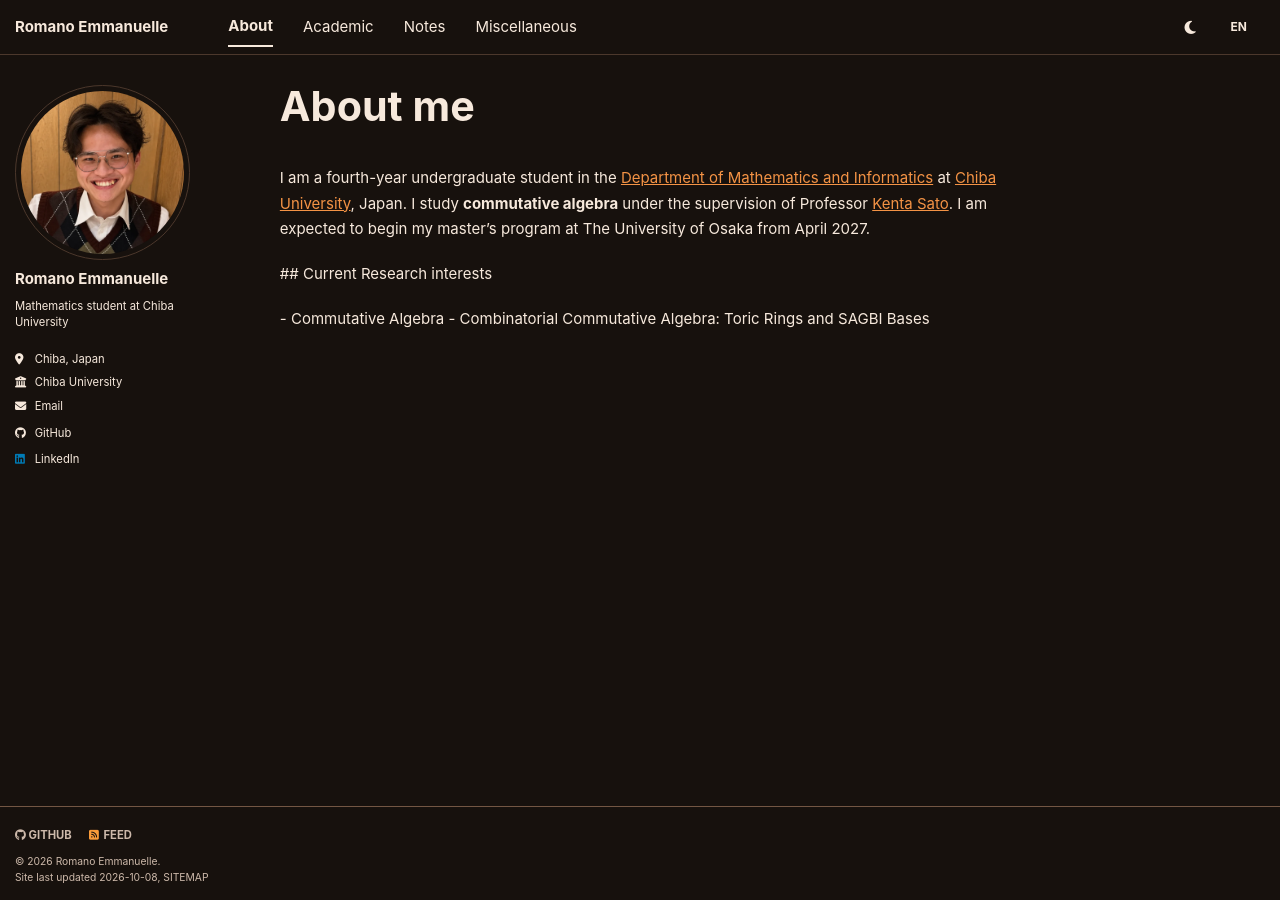
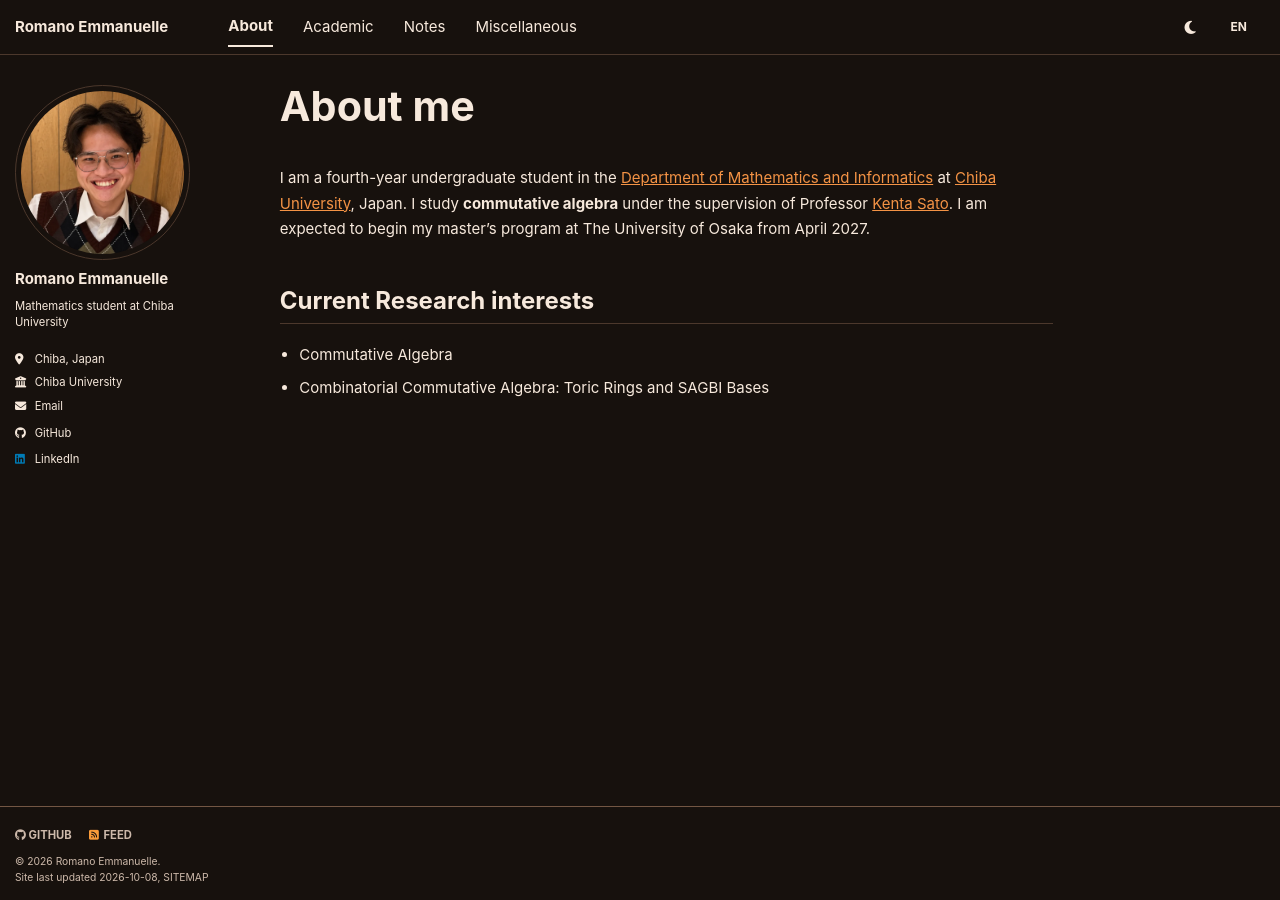
Before and after one commit to RomanoEmmanuelle/RomanoEmmanuelle.github.io, a Jekyll site: the page built from _pages/about.md, in a window 1280 px wide. Built offline with Jekyll 4.4.1, drawn with Linux system fonts in a browser that asks for light colours; a style sheet for code colours, icons or effects is not loaded; part of the change alters nothing that is shown.

```diff
--- a/_pages/about.md
+++ b/_pages/about.md
@@ -9,10 +9,6 @@ redirect_from:
 <p data-language="en">I am a fourth-year undergraduate student in the <a href="https://www.math.s.chiba-u.ac.jp/">Department of Mathematics and Informatics</a> at <a href="https://www.chiba-u.ac.jp/">Chiba University</a>, Japan. I study <strong>commutative algebra</strong> under the supervision of Professor <a href="https://sites.google.com/view/ktsato">Kenta Sato</a>. I am expected to begin my master’s program at The University of Osaka from April 2027.</p>
 <p data-language="ja" lang="ja" hidden>私は<a href="https://www.chiba-u.ac.jp/">千葉大学</a>の<a href="https://www.math.s.chiba-u.ac.jp/">数学・情報数理学科</a>に所属する学部4年生です。<a href="https://sites.google.com/view/ktsato">佐藤謙太先生</a>の指導のもと、<strong>可換代数</strong>を学んでいます。2027年4月から大阪大学の修士課程に進学する予定です。</p>
 
-<p data-language="en"> ## Current Research interests</p>
-<p data-language="ja" lang="ja" hidden> ## 現在の研究分野</p>
-
-<p data-language="en">- Commutative Algebra
-- Combinatorial Commutative Algebra: Toric Rings and SAGBI Bases</p>
-<p data-language="ja" lang="ja" hidden>- 可換代数
-- 組合せ的可換代数: トリック環とSAGBI基底</p>
+## Current Research interests
+- Commutative Algebra
+- Combinatorial Commutative Algebra: Toric Rings and SAGBI Bases
```
